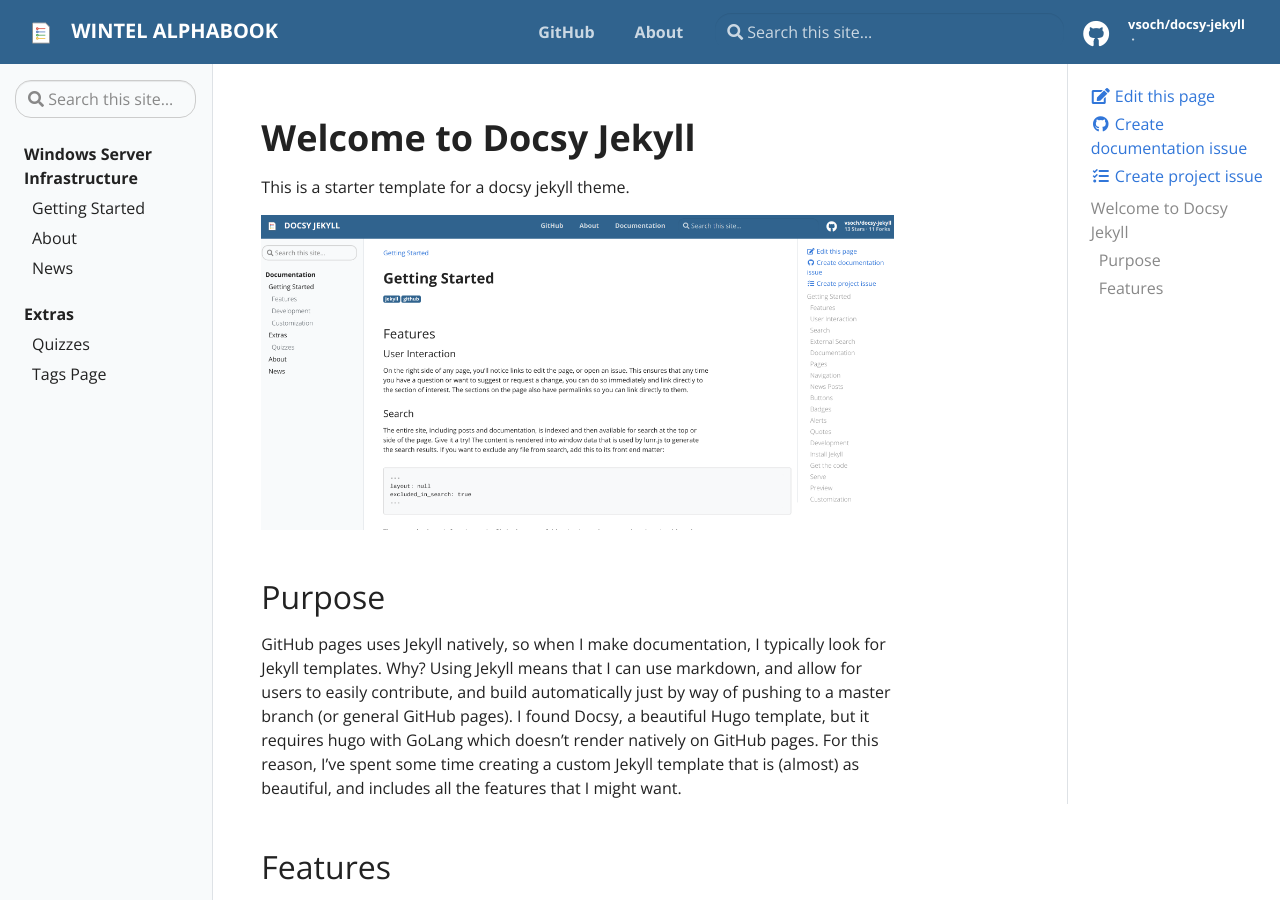
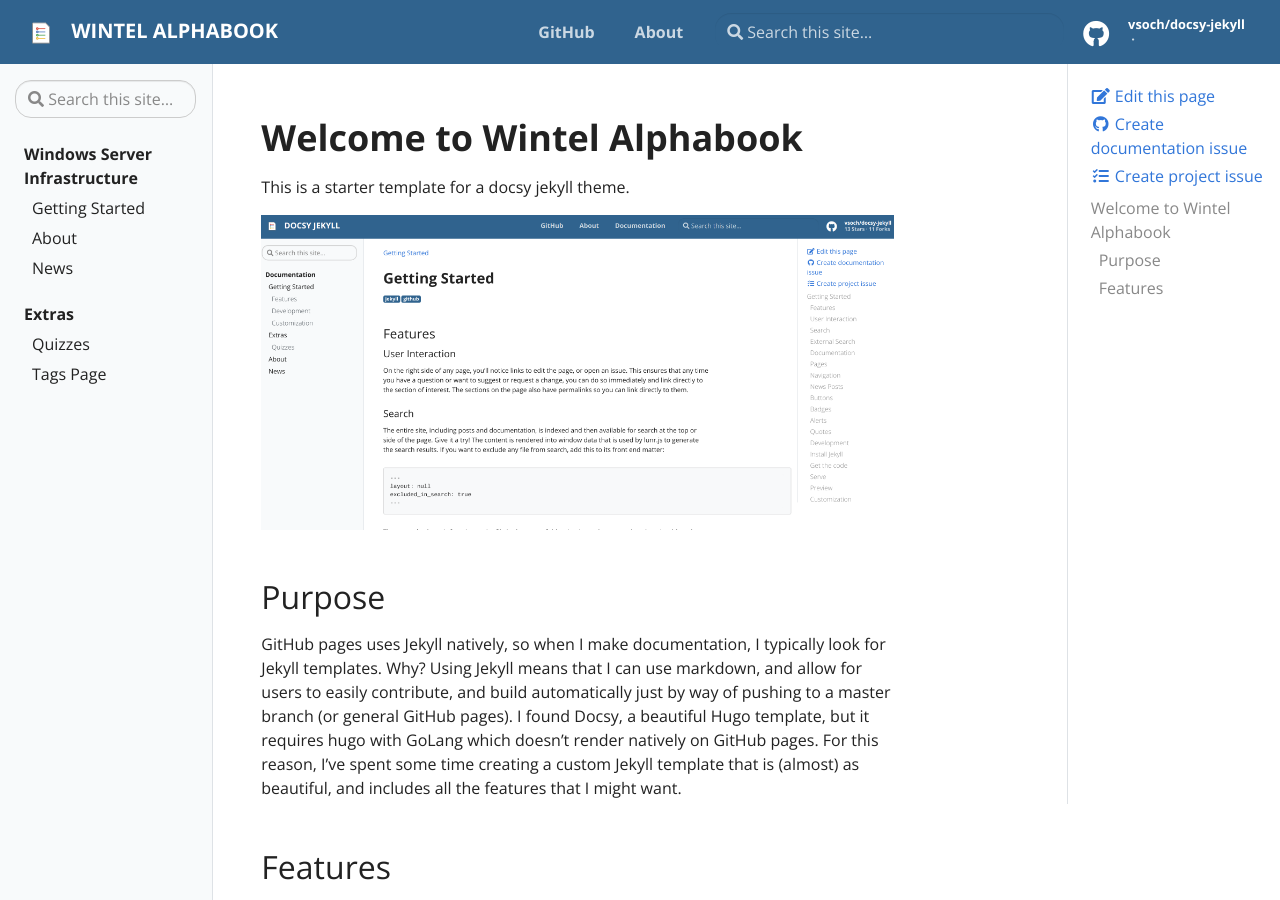
Before and after one commit to SMEwintel/SMEwintel.github.io, a Jekyll site: the page built from pages/index.md, in a window 1280 px wide and 900 px high. Built offline with Jekyll 4.4.1, drawn with Linux system fonts in a browser that asks for light colours.

Commit message:
Update index.md

```diff
--- a/pages/index.md
+++ b/pages/index.md
@@ -1,10 +1,10 @@
 ---
 layout: page
-title: Docsy Jekyll Theme
+title: Wintel Alphabook
 permalink: /
 ---
 
-# Welcome to Docsy Jekyll
+# Welcome to Wintel Alphabook
 
 This is a starter template for a docsy jekyll theme.
 
```
